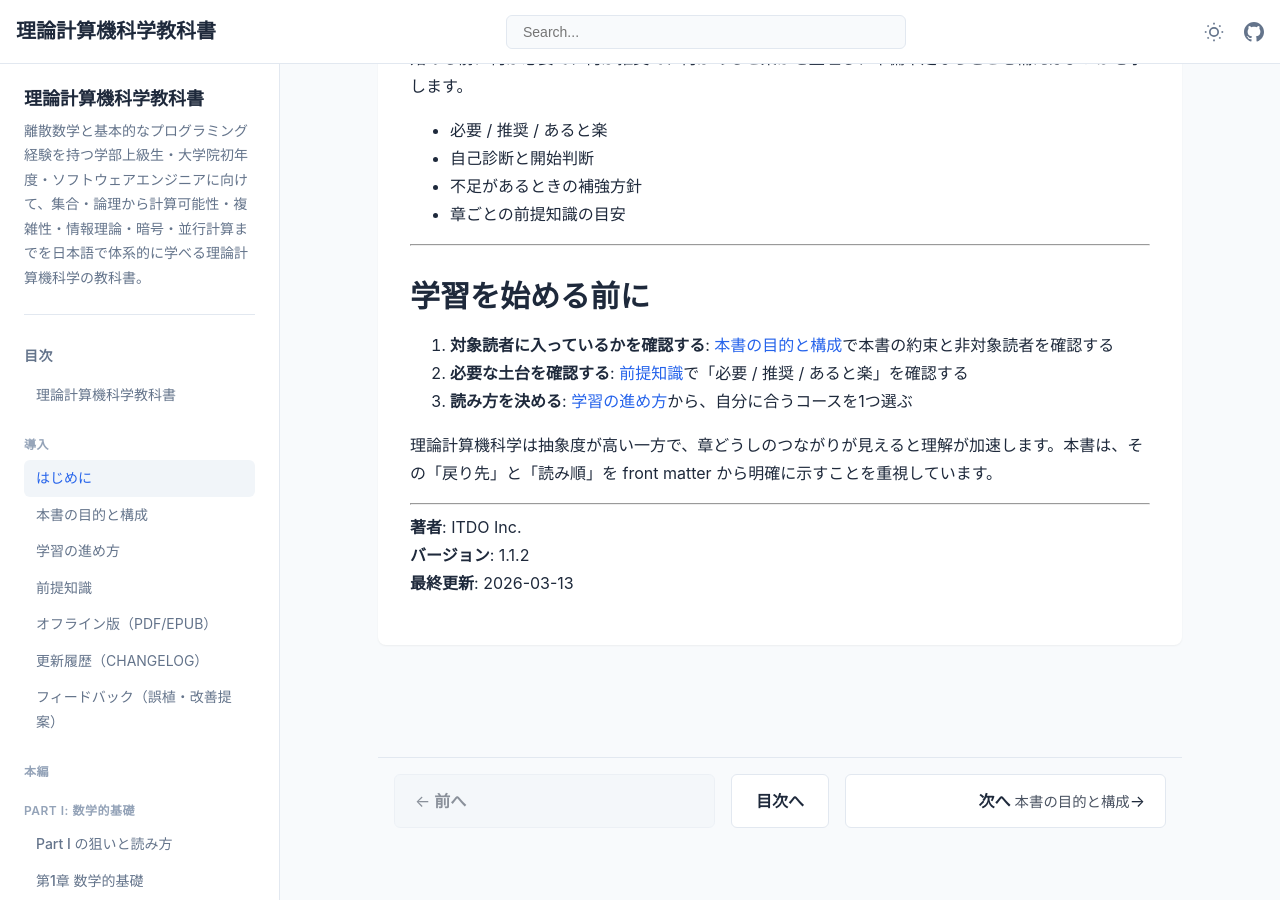
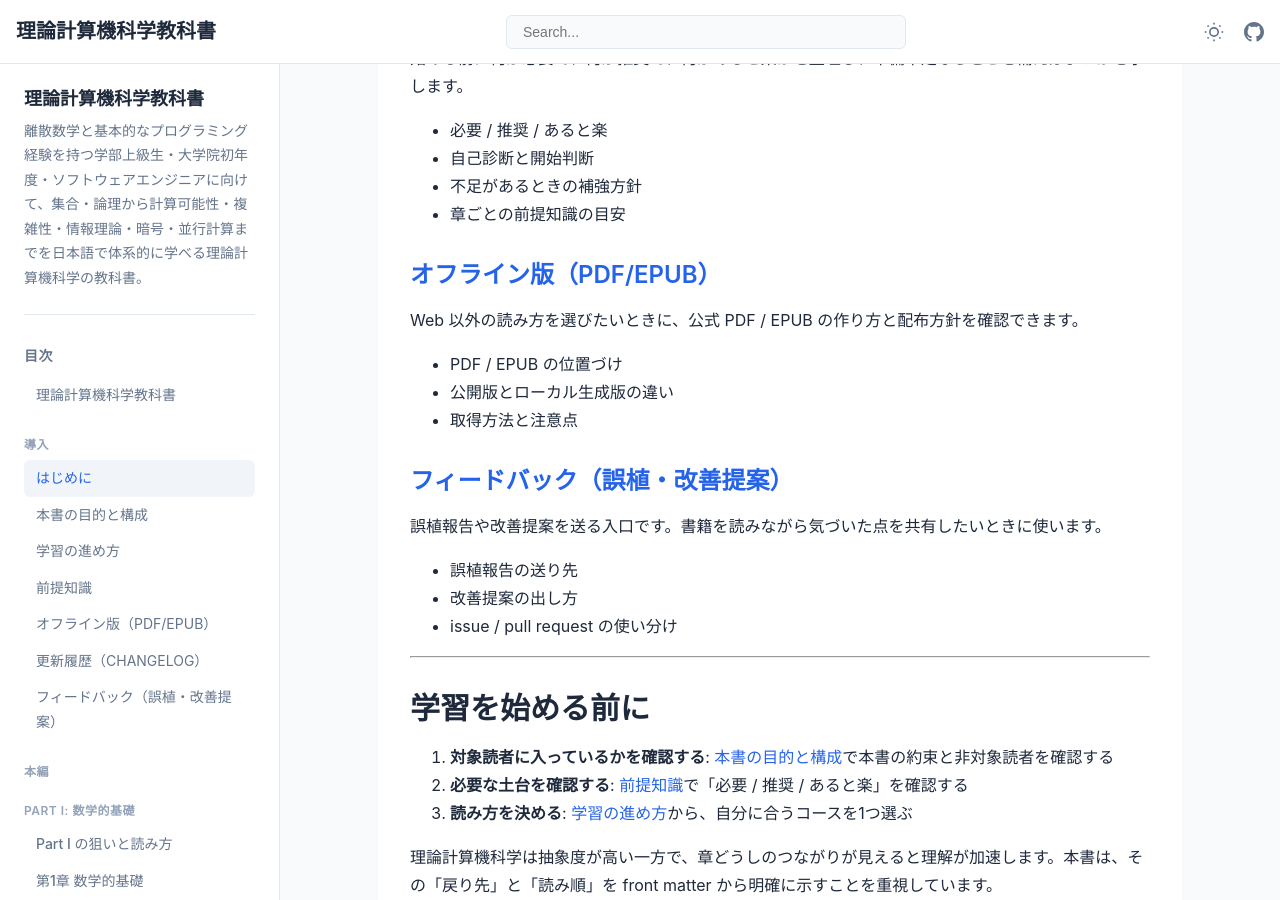
Before and after one commit to itdojp/theoretical-computer-science-textbook, a Jekyll site: the page built from docs/introduction/index.md, in a window 1280 px wide and 900 px high, scrolled down 2390 px. Built offline with Jekyll 4.4.1, drawn with Linux system fonts in a browser that asks for light colours.

Commit message:
Docs: add introduction links for downloads and feedback

```diff
--- a/docs/introduction/index.md
+++ b/docs/introduction/index.md
@@ -78,6 +78,20 @@ title: "はじめに"
 - 不足があるときの補強方針
 - 章ごとの前提知識の目安
 
+### [オフライン版（PDF/EPUB）]({{ '/downloads/' | relative_url }})
+Web 以外の読み方を選びたいときに、公式 PDF / EPUB の作り方と配布方針を確認できます。
+
+- PDF / EPUB の位置づけ
+- 公開版とローカル生成版の違い
+- 取得方法と注意点
+
+### [フィードバック（誤植・改善提案）](feedback/)
+誤植報告や改善提案を送る入口です。書籍を読みながら気づいた点を共有したいときに使います。
+
+- 誤植報告の送り先
+- 改善提案の出し方
+- issue / pull request の使い分け
+
 ---
 
 ## 学習を始める前に
```
Also changed, not shown: docs/index.md (+2 -0 lines), src/introduction/index.md (+14 -0 lines).
